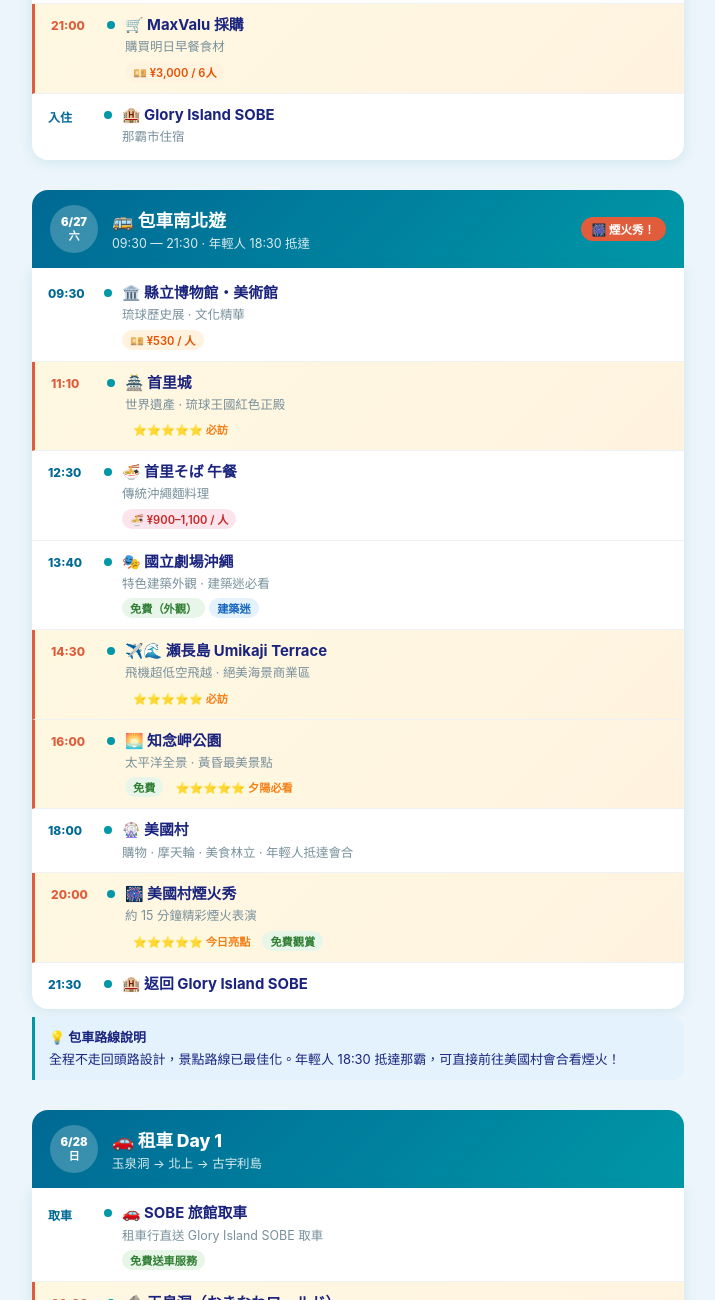
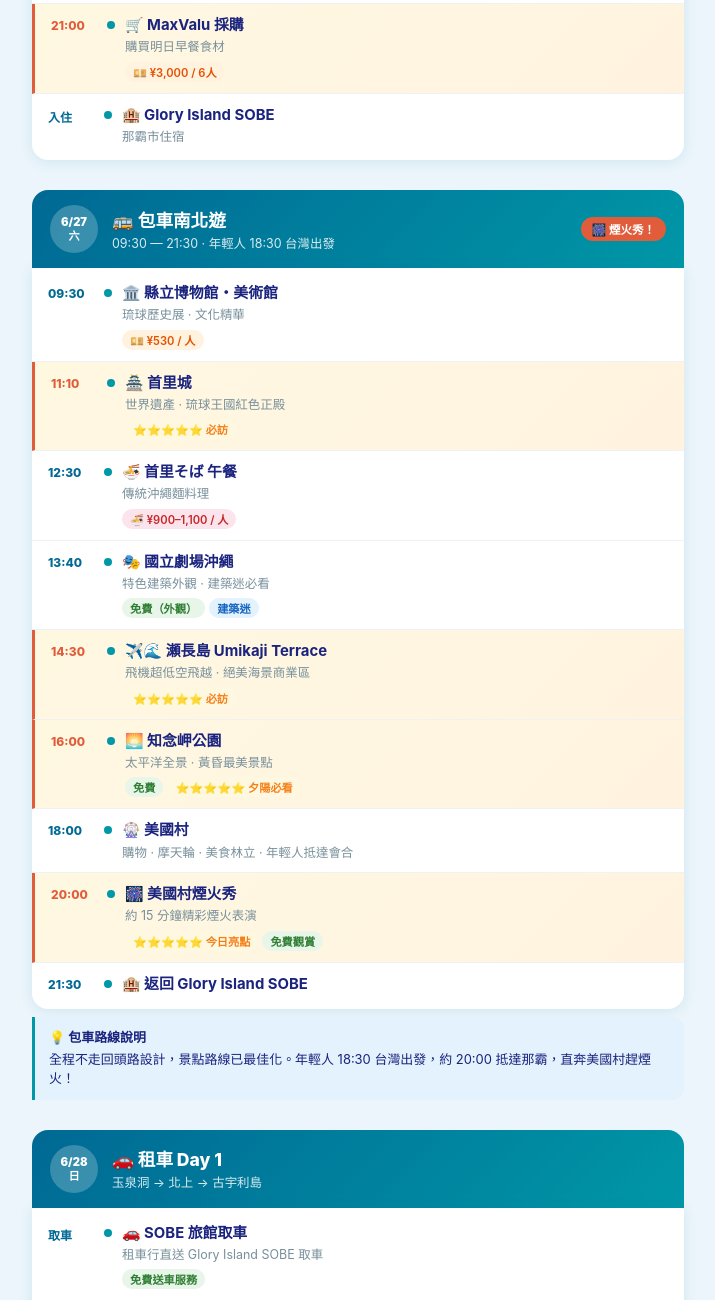
Before and after one commit to JoeYoung6406/OkinawaTrip, a plain HTML site: page index.html in a window 1280 px wide. Shown: the part 1173-2473 px from the top of the page, without its empty margins (282-997 px from the left). Drawn offline with Linux system fonts and the light colour scheme.

Commit message:
Fix: 年輕人 18:30 is departure from Taiwan, not arrival

```diff
--- a/index.html
+++ b/index.html
@@ -285,7 +285,7 @@
   <div id="d627" class="day-sec">
     <div class="dh">
       <div class="dn">6/27<br>六</div>
-      <div><div class="dt">🚌 包車南北遊</div><div class="ds">09:30 — 21:30 · 年輕人 18:30 抵達</div></div>
+      <div><div class="dt">🚌 包車南北遊</div><div class="ds">09:30 — 21:30 · 年輕人 18:30 台灣出發</div></div>
       <div class="hbadge">🎆 煙火秀！</div>
     </div>
     <div class="tl">
@@ -351,7 +351,7 @@
     </div>
     <div class="tip">
       <strong>💡 包車路線說明</strong>
-      全程不走回頭路設計，景點路線已最佳化。年輕人 18:30 抵達那霸，可直接前往美國村會合看煙火！
+      全程不走回頭路設計，景點路線已最佳化。年輕人 18:30 台灣出發，約 20:00 抵達那霸，直奔美國村趕煙火！
     </div>
   </div>
 
```
